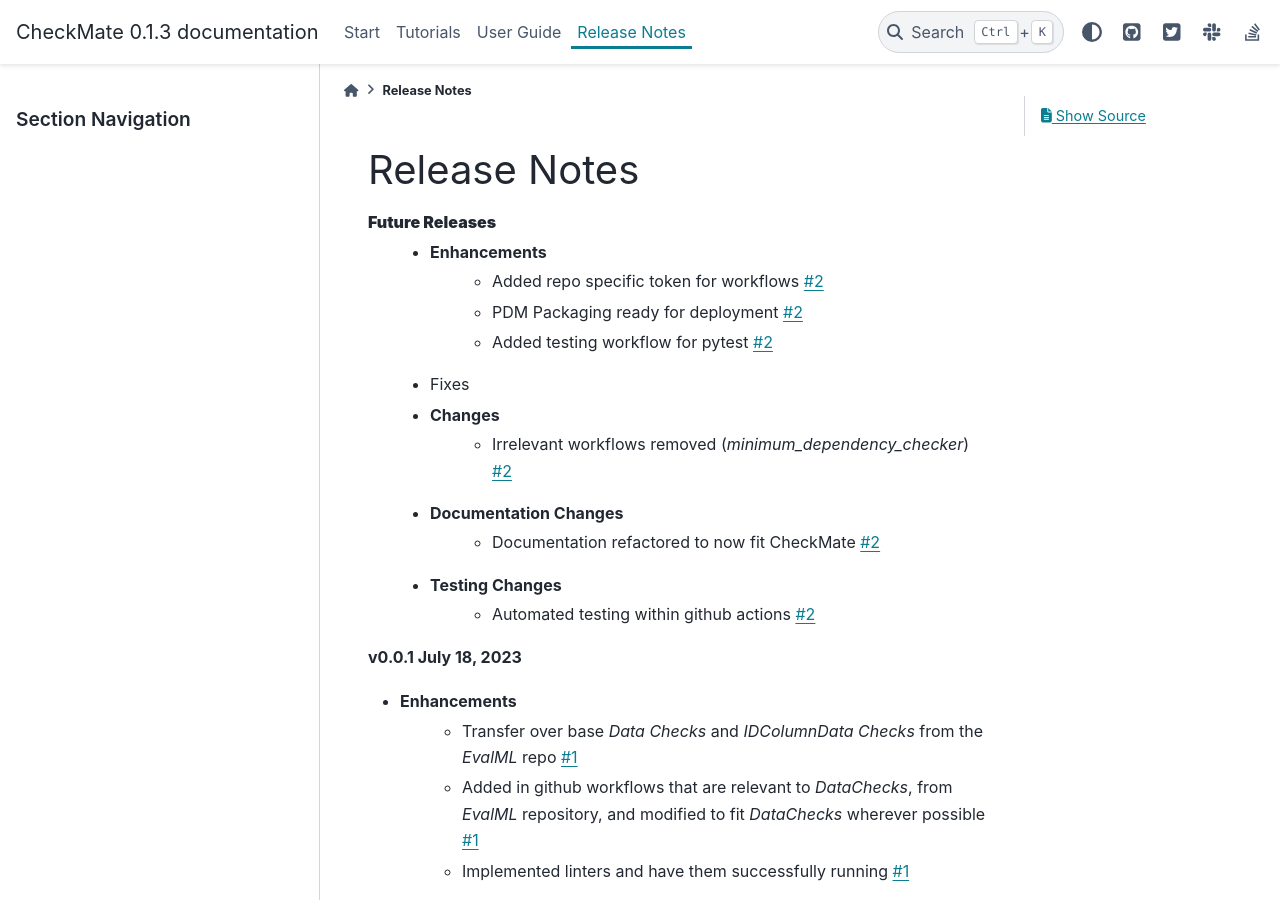
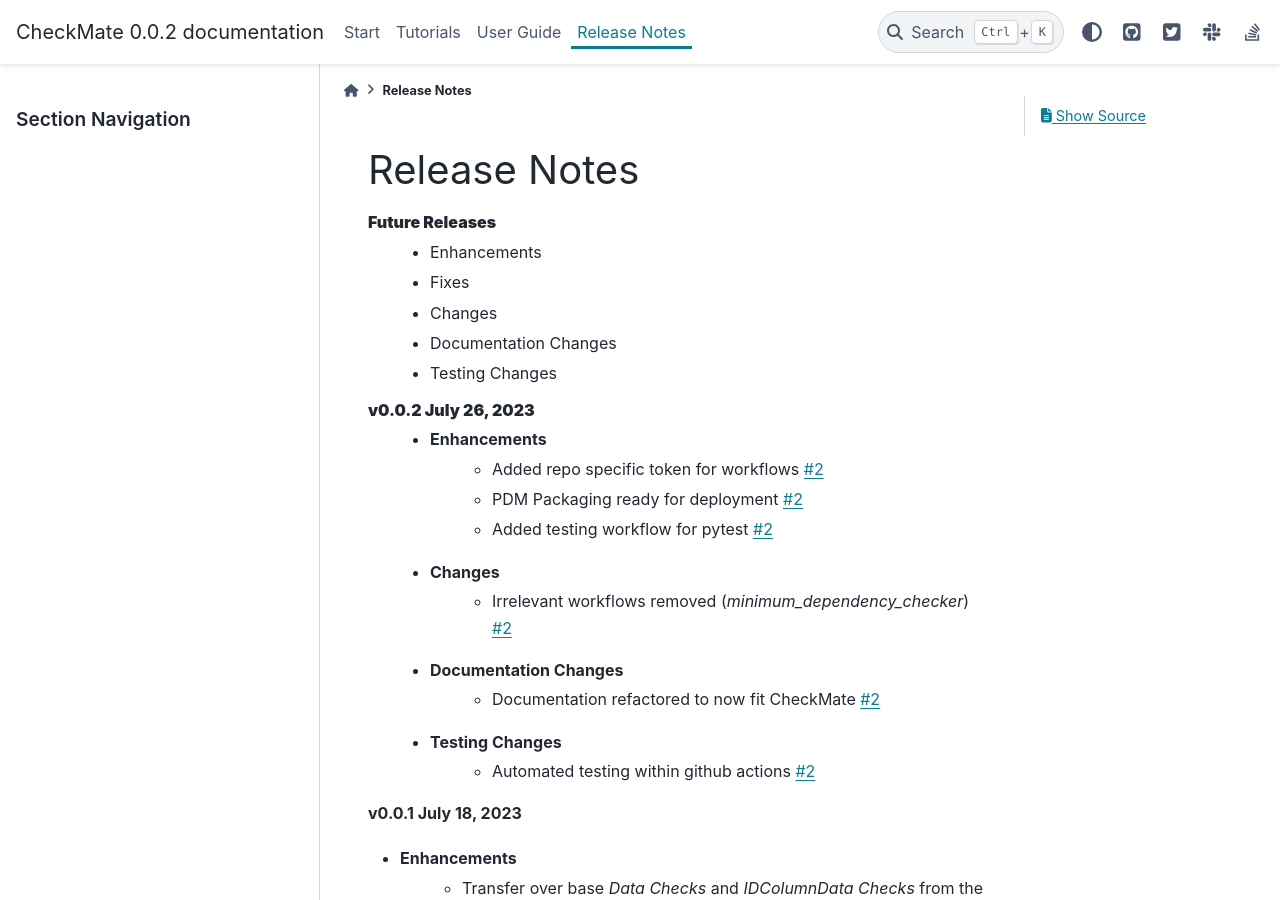
Before and after one commit to alteryx/CheckMates, a Sphinx documentation site: the page built from docs/source/release_notes.rst, in a window 1280 px wide and 900 px high. Built offline with Sphinx 7.4.7 and the PyData theme 0.15.4, drawn with Linux system fonts in a browser that asks for light colours; pages that are not in the unit, such as notebooks, are missing from menus; comment, search, counter and statistics services are not loaded.

Commit message:
release notes update

```diff
--- a/docs/source/release_notes.rst
+++ b/docs/source/release_notes.rst
@@ -2,10 +2,16 @@
 -------------
 **Future Releases**
     * Enhancements
+    * Fixes
+    * Changes
+    * Documentation Changes
+    * Testing Changes
+
+**v0.0.2 July 26, 2023**
+    * Enhancements
         * Added repo specific token for workflows :pr:`2`
         * PDM Packaging ready for deployment :pr:`2`
         * Added testing workflow for pytest :pr:`2`
-    * Fixes
     * Changes
         * Irrelevant workflows removed (`minimum_dependency_checker`) :pr:`2`
     * Documentation Changes
--- a/pyproject.toml
+++ b/pyproject.toml
@@ -1,7 +1,7 @@
 
 [project]
 name = "CheckMate"
-version = "0.1.3"
+version = "0.0.2"
 description = "CheckMate is an AutoML library which catches and warns of problems with your data and problem setup before modeling."
 authors = [
     {name = "Nabil Fayak", email = "nabil.fayak@alteryx.com"},
```
